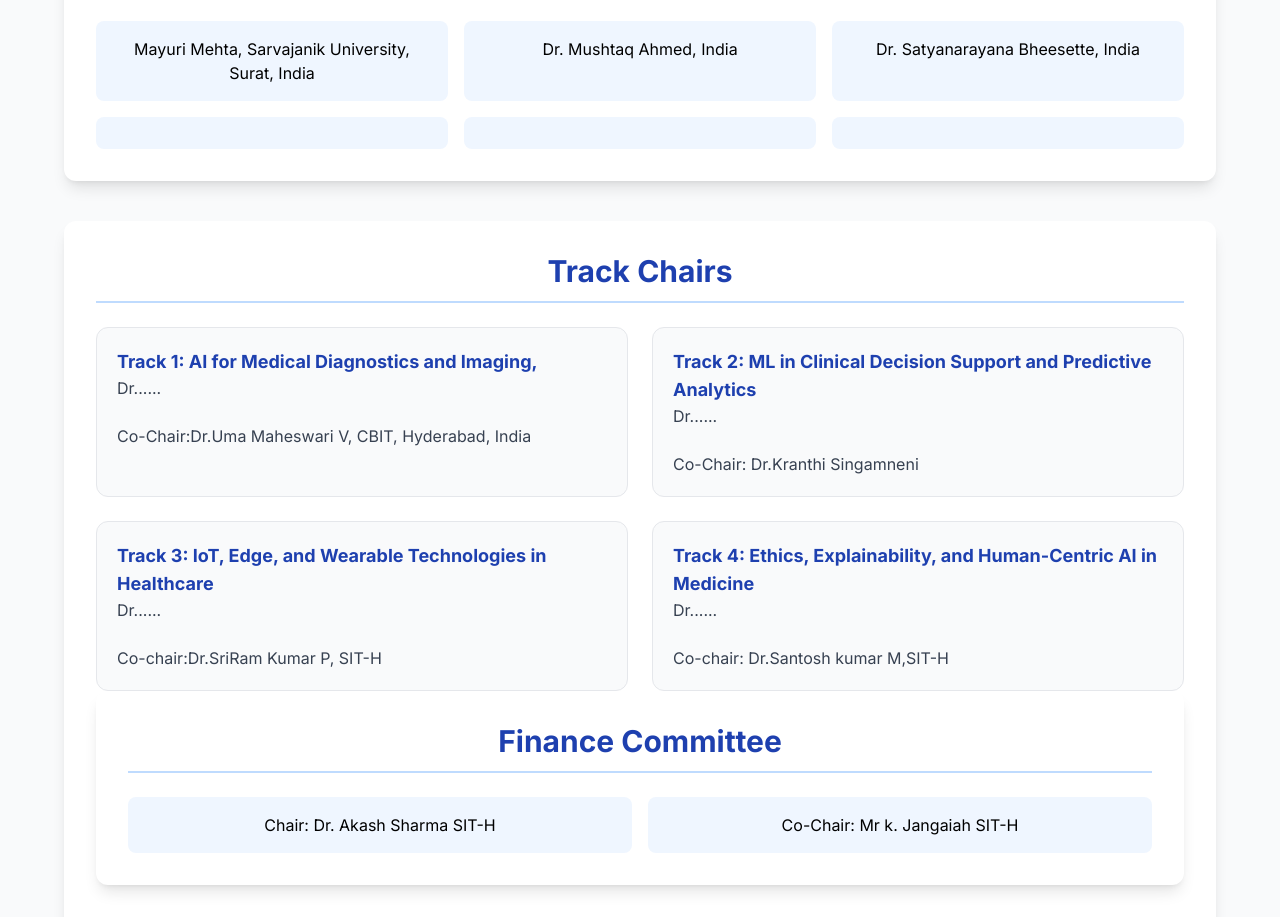
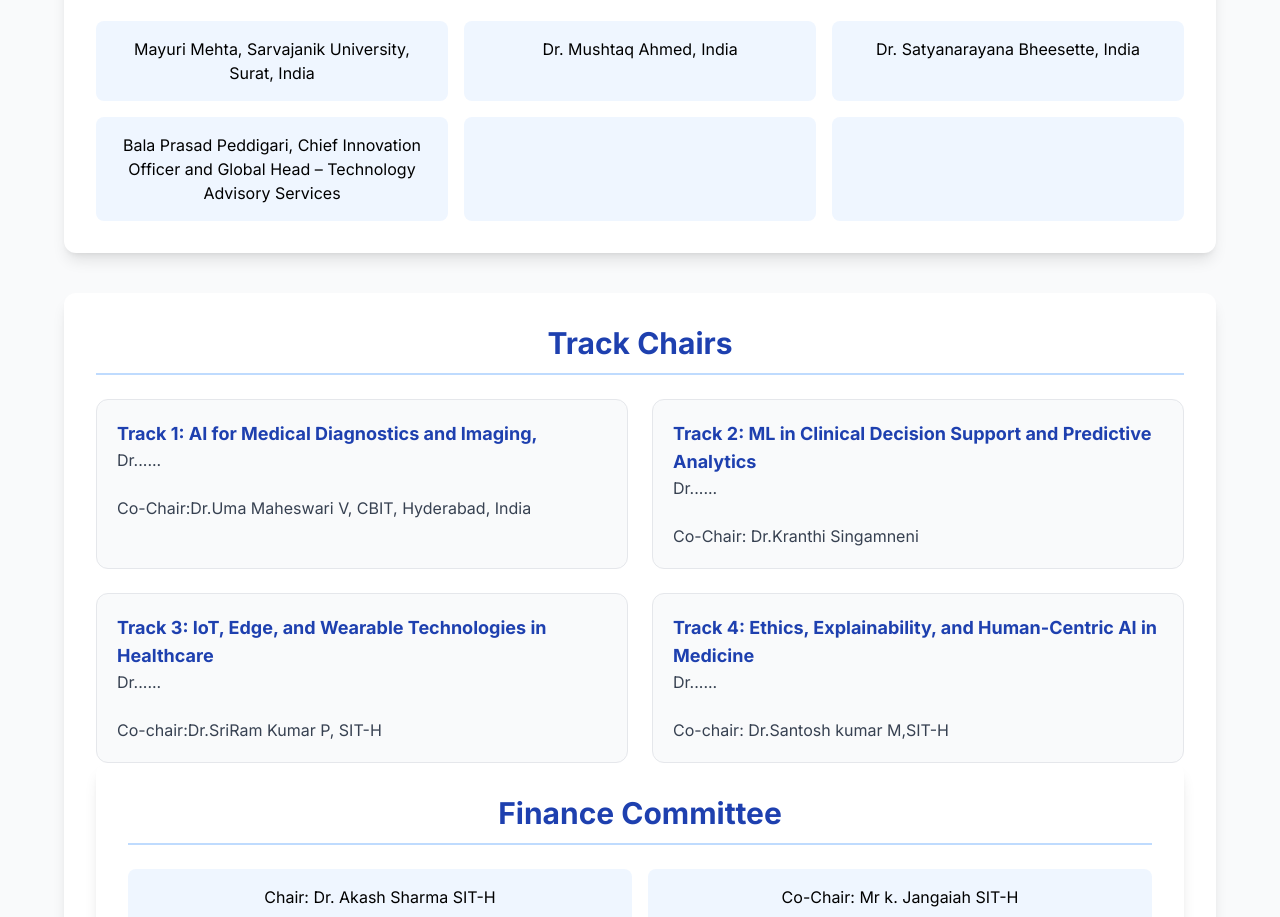
Before and after one commit to Sricharan1626/Conferencesithyd2026, a plain HTML site: page index.html in a window 1280 px wide. Shown: the part 8917-9834 px from the top of the page. Drawn offline with nearby package versions, Linux system fonts and the light colour scheme.

Commit message:
Add Bala Prasad Peddigari to the list of names

```diff
--- a/index.html
+++ b/index.html
@@ -527,7 +527,7 @@ Full Paper Submission</p>
                 <div class="bg-blue-50 p-4 rounded-lg text-center transition-all duration-300 ease-in-out hover:shadow-xl hover:-translate-y-2">Mayuri Mehta, Sarvajanik University, Surat, India</div>
                 <div class="bg-blue-50 p-4 rounded-lg text-center transition-all duration-300 ease-in-out hover:shadow-xl hover:-translate-y-2">Dr. Mushtaq Ahmed, India</div>
                 <div class="bg-blue-50 p-4 rounded-lg text-center transition-all duration-300 ease-in-out hover:shadow-xl hover:-translate-y-2">Dr. Satyanarayana Bheesette, India</div>
-                <div class="bg-blue-50 p-4 rounded-lg text-center transition-all duration-300 ease-in-out hover:shadow-xl hover:-translate-y-2"><!--Name--></div>
+                <div class="bg-blue-50 p-4 rounded-lg text-center transition-all duration-300 ease-in-out hover:shadow-xl hover:-translate-y-2">Bala Prasad Peddigari, Chief Innovation Officer and Global Head – Technology Advisory Services </div>
                 <div class="bg-blue-50 p-4 rounded-lg text-center transition-all duration-300 ease-in-out hover:shadow-xl hover:-translate-y-2"><!--Name--></div>
                 <div class="bg-blue-50 p-4 rounded-lg text-center transition-all duration-300 ease-in-out hover:shadow-xl hover:-translate-y-2"><!--Name--></div>
             </div>
```
